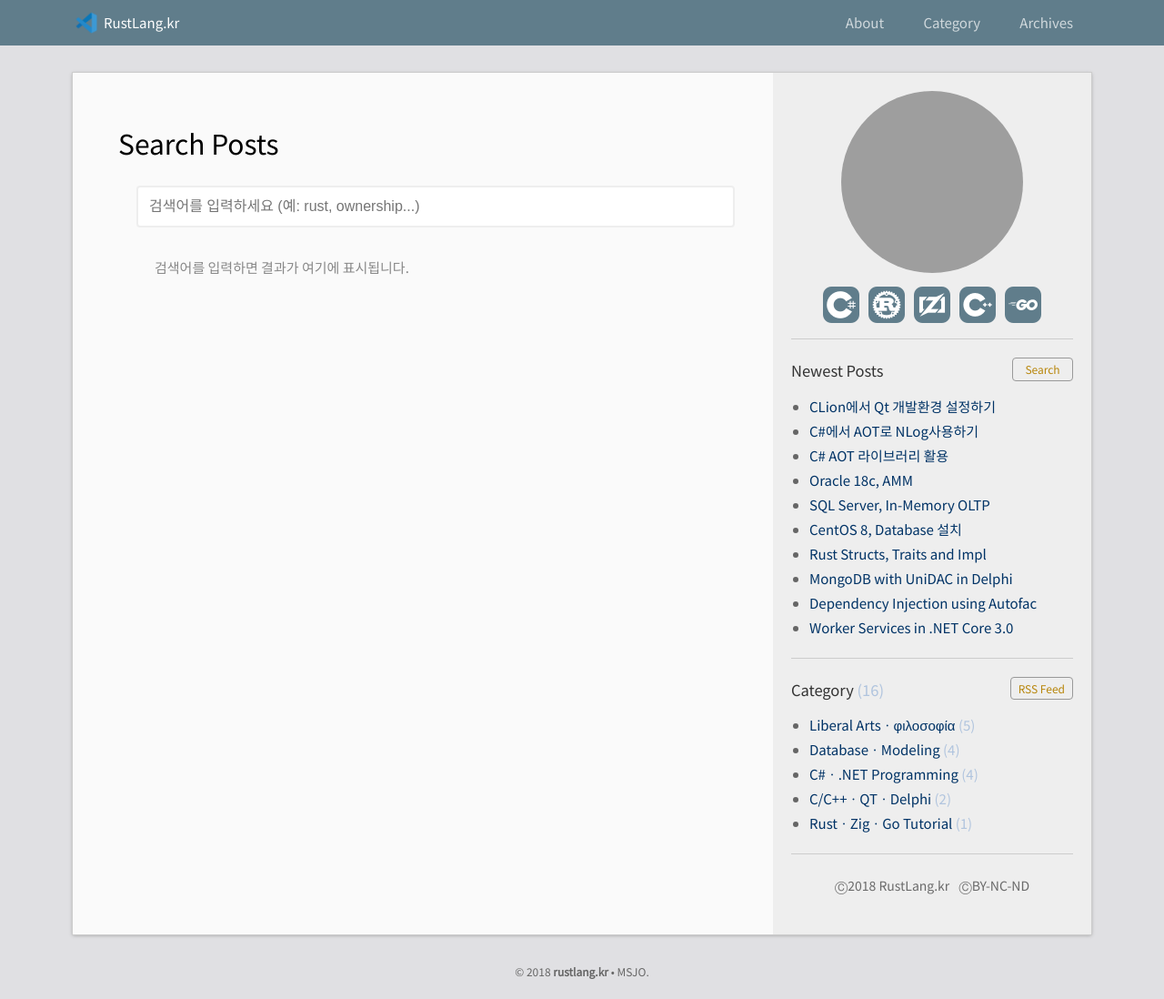
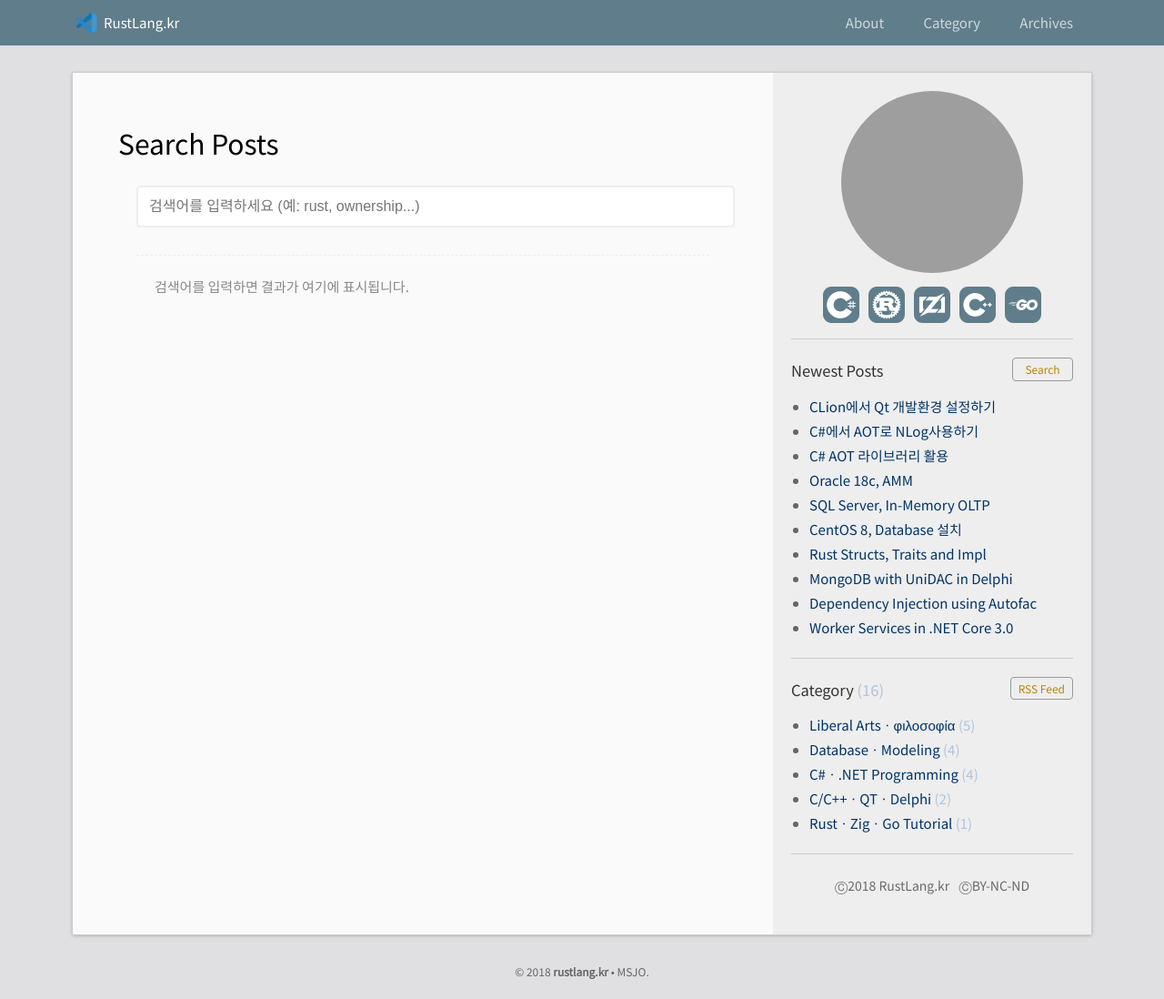
Before and after one commit to DebugJO/rustlang, a Jekyll site: the page built from search.html, in a window 1280 px wide. Shown: the whole page at 91% size. Built offline with Jekyll 4.4.1, drawn with Linux system fonts in a browser that asks for light colours; grey boxes are pictures that could not be loaded.

Commit message:
Update search.html

```diff
--- a/search.html
+++ b/search.html
@@ -14,9 +14,10 @@
            style="width: 100%; padding: 12px; border: 1px solid #ddd; border-radius: 4px; font-size: 16px; outline: none; border: 2px solid #eee;">
 
     <!-- 검색 결과 출력 영역 -->
-    <ul id="results-container" style="list-style: none; padding: 0; margin-top: 30px;">
-      <li id="initial-msg" style="color: #888; margin-left: 20px;">검색어를 입력하면 결과가 여기에 표시됩니다.</li>
-    </ul>
+    <ul id="results-container"
+      style="list-style: none; padding: 0; margin-top: 30px; max-height: 600px; overflow-y: auto; border-top: 1px dashed #eee;">
+    <li id="initial-msg" style="color: #888; padding: 20px;">검색어를 입력하면 결과가 여기에 표시됩니다.</li>
+</ul>
   </div>
 </div>
 
```
